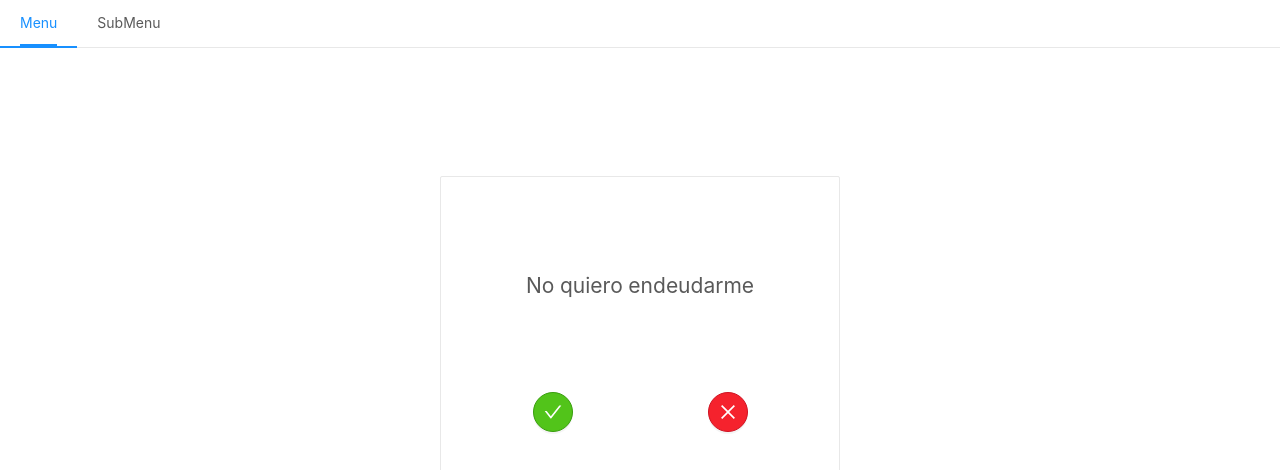
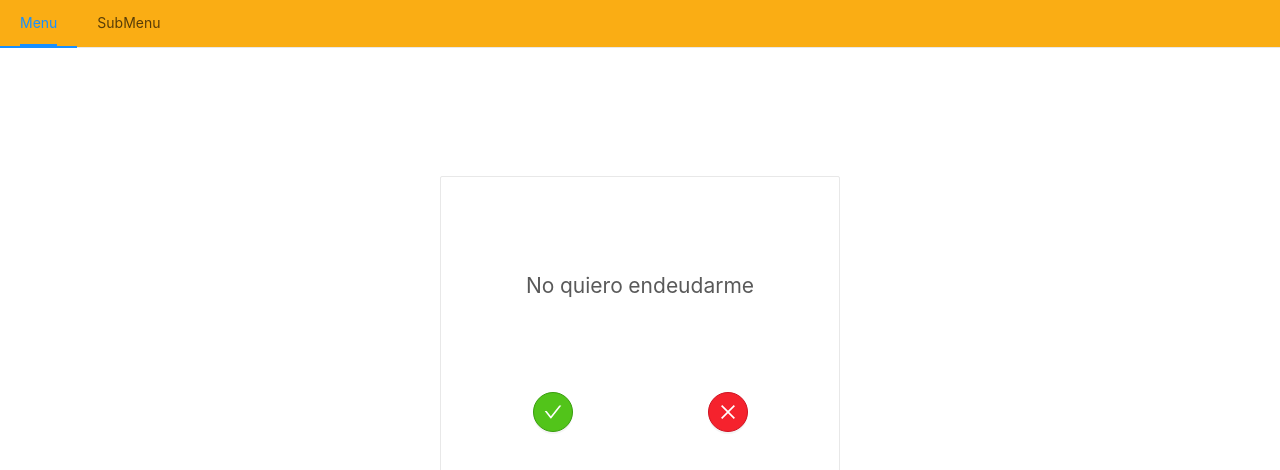
Before and after one commit to ericwm76/juntos2, a React (Create React App) app: page / in a window 1280 px wide. Shown: the top 470 px of the page. Built offline with nearby package versions, Linux system fonts and the light colour scheme.

Commit message:
Change primary color

```diff
--- a/config-overrides.js
+++ b/config-overrides.js
@@ -9,7 +9,7 @@ module.exports = override(
   addLessLoader({
     javascriptEnabled: true,
     modifyVars: {
-      '@primary-color': '#1DA57A',
+      '@primary-color': '#faad14',
      },
   }),
 );
--- a/src/containers/Nav/Nav.js
+++ b/src/containers/Nav/Nav.js
@@ -8,7 +8,7 @@ const { SubMenu } = Menu;
 const Nav = () => {
 
   return (
-    <Menu mode="horizontal">
+    <Menu className="menu" mode="horizontal">
       <Menu.Item>Menu</Menu.Item>
       <SubMenu title="SubMenu">
         <Menu.Item>SubMenuItem</Menu.Item>
--- a/src/containers/Nav/Nav.less
+++ b/src/containers/Nav/Nav.less
@@ -1,6 +1,5 @@
-.nav {
-  background-color: lightblue;
-  height: 80px;
-  text-align: center;
-  width: 100%;
+@import '~antd/es/style/themes/default.less';
+
+.menu {
+  background-color: @primary-color;
 }
```
